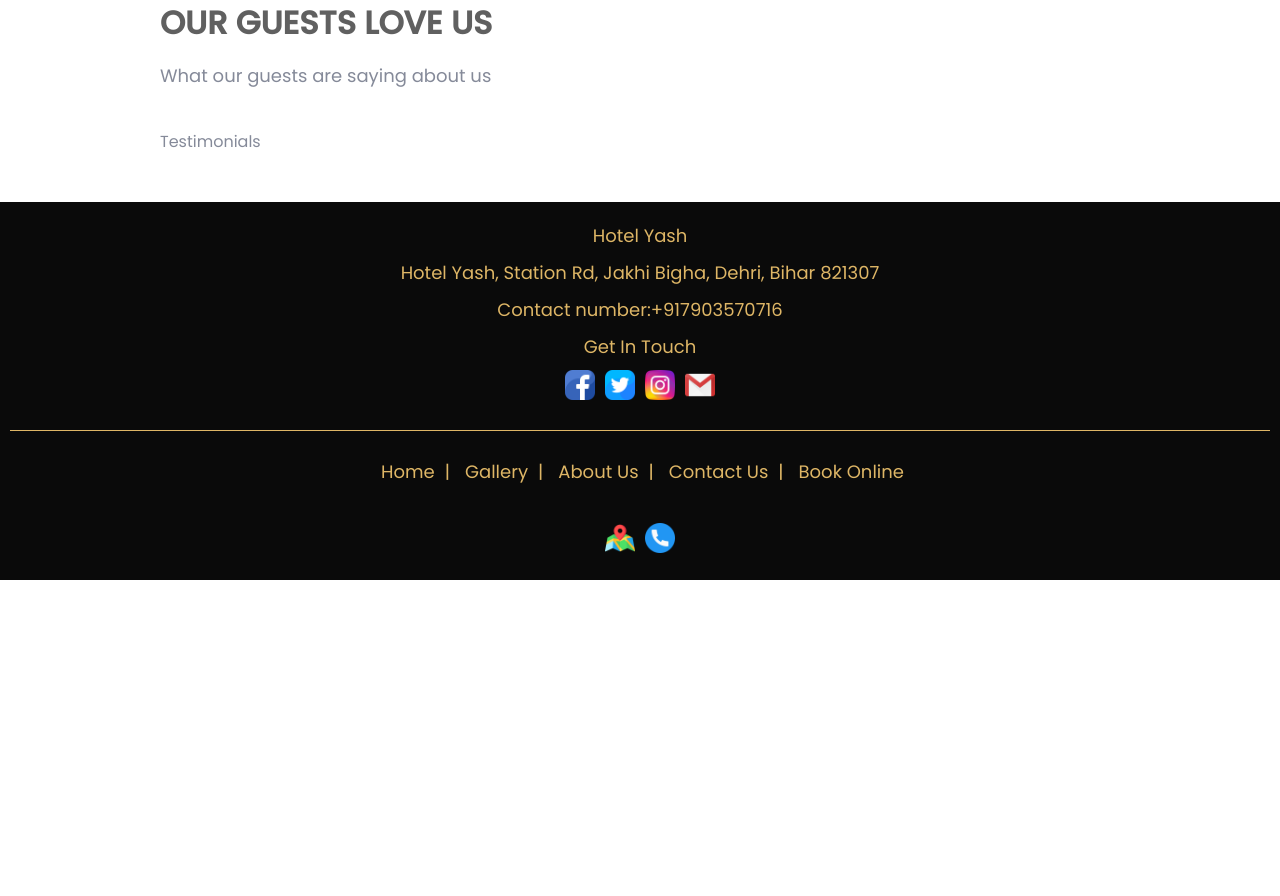
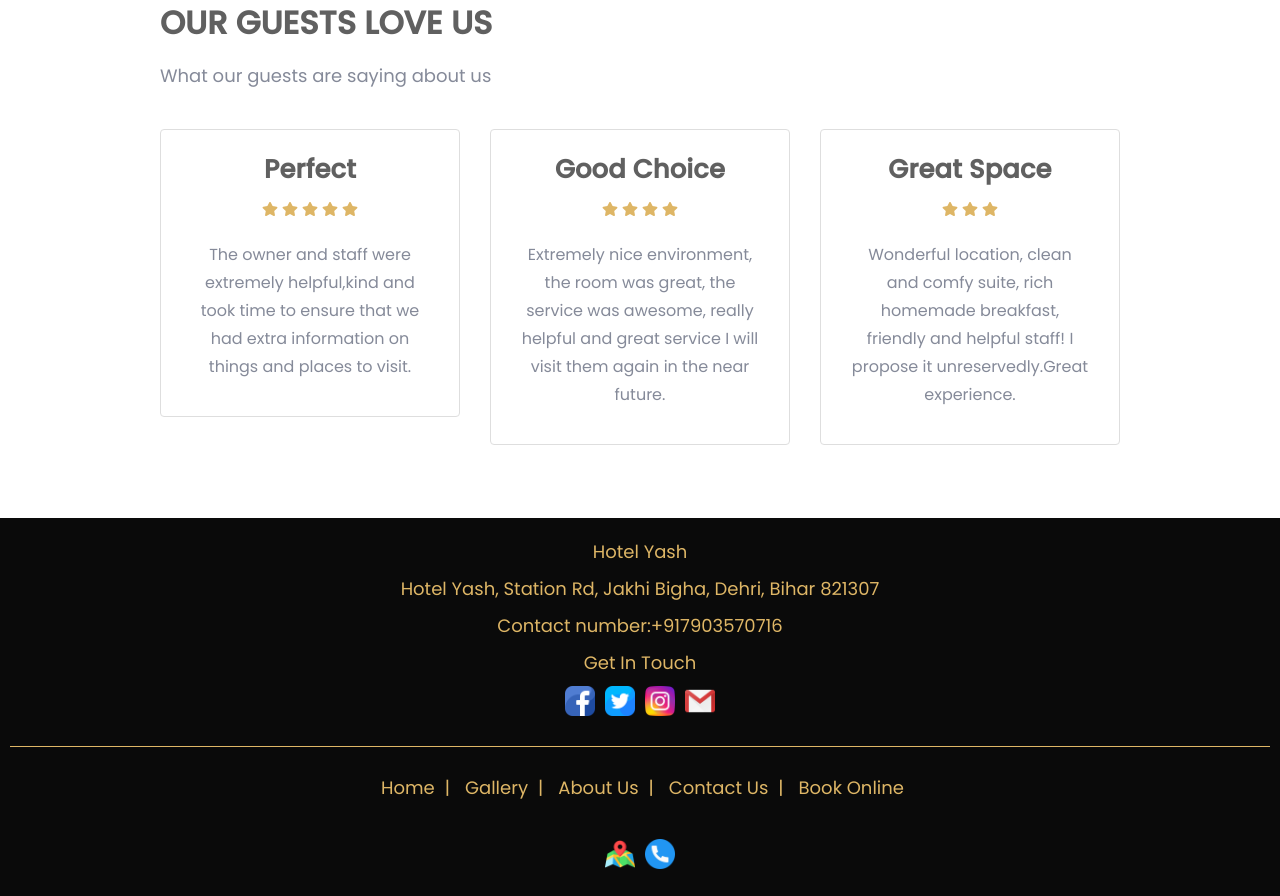
Before and after one commit to 098NandiniPatel/Hotel-Yash-Frontend, a React (Create React App) app: page / in a window 1280 px wide. Shown: the part 4480-5376 px from the top of the page. Before the commit the page ends 5060 px from the top, so only its background shows below. Built offline with nearby package versions, Linux system fonts and the light colour scheme.

Commit message:
testimonial

```diff
--- a/src/Pages/HappyRoom.js
+++ b/src/Pages/HappyRoom.js
@@ -7,6 +7,7 @@ import DateForm from '../components/home/DateForm'
 import { aboutImg } from '../helpers/aboutImg'
 import Carousel from 'react-material-ui-carousel'
 import { Stack } from '@mui/material'
+import Testimonials from '../components/home/Testimonials'
 const HappyRoom = () => {
   return (
     <>
@@ -40,6 +41,8 @@ const HappyRoom = () => {
       <section>
         <h2 style={{ color: '#606060' }}>Room Services</h2>
         <Services />
+        <h2 style={{ color: '#606060', padding: '25px 0 15px' }}>What our guest says?</h2>
+        <Testimonials/>
         <h2 style={{ color: '#606060', padding: '25px 0 15px' }}>Similar Room</h2>
         <div className='similar-room-card'>
           <NavLink to={roomList[1].link} style={{ textDecoration: 'none' }}>
--- a/src/Pages/SuperHappyRoom.js
+++ b/src/Pages/SuperHappyRoom.js
@@ -8,6 +8,7 @@ import { NavLink } from 'react-router-dom'
 import { aboutImg } from '../helpers/aboutImg'
 import Carousel from 'react-material-ui-carousel'
 import { Stack } from '@mui/material'
+import Testimonials from '../components/home/Testimonials'
 const SuperHappyRoom = () => {
   return (
     <>
@@ -39,6 +40,8 @@ const SuperHappyRoom = () => {
       <section>
         <h2 style={{ color: '#606060' }}>Room Services</h2>
         <Services />
+        <h2 style={{ color: '#606060', padding: '25px 0 15px' }}>What our guest says?</h2>
+        <Testimonials/>
         <h2 style={{ color: '#606060', padding: '25px 0 15px' }}>Similar Room</h2>
         <div className='similar-room-card'>
           <NavLink to={roomList[0].link} style={{ textDecoration: 'none' }}>
@@ -48,6 +51,7 @@ const SuperHappyRoom = () => {
 
           </NavLink>
         </div>
+
       </section>
     </>
   )
--- a/src/components/home/Testimonials.js
+++ b/src/components/home/Testimonials.js
@@ -1,8 +1,37 @@
 import React from 'react'
+import { FaStar } from "react-icons/fa";
+import {testimonialList} from "../../helpers/testimonialList";
+import "./testimonial.css"
 
 const Testimonials = () => {
   return (
-    <div>Testimonials</div>
+    <div className="productList">
+    {testimonialList.map(data => {
+      return (
+        <div key={data.id} className="productCard">
+          <div className="card">
+          <div className="productCard_content">
+
+            <div className="displayStack_1">
+              <h3 className="cardName">{data.title}</h3>
+            </div>
+
+            <div className="productRating">
+              {[...Array(data.rating)].map((index) => (
+                <FaStar className="star" id={index + 1} key={index} />
+              ))}
+            </div>
+
+            <div className="displayStack_2">
+              <p className="cardInfo">{data.info}</p>
+            </div>
+
+          </div>
+          </div>
+        </div>
+      )
+    })}
+  </div>
   )
 }
 
--- /dev/null
+++ b/src/components/home/testimonial.css
@@ -0,0 +1,72 @@
+.productList{
+    display: flex;
+    margin-inline: -15px;
+}
+.productCard{
+    transition: 0.2s;
+    padding: 0px 15px;
+    /* position: relative; */
+    width: 33.34%;
+}
+.card{
+    height: auto;
+    background: #fff;
+    border-radius: 4px;
+    border: 1px solid #dedede;
+    box-sizing: border-box;
+    margin-bottom: 25px;
+}
+
+.card:hover{
+    box-shadow: 5px 5px 5px 5px #ede8e8;
+    transition-duration: 0.5s;
+}
+
+.productCard_content{
+    /* letter-spacing: .2px;
+    position: relative; */
+    padding: 20px 30px;
+}
+
+.displayStack_1{
+    text-align: center;
+    font-size: 22px;
+    color: #606060;
+    letter-spacing: .2px;
+}
+
+.productRating
+{
+    text-align: center;
+    margin-top: 10px;
+    color: #deb666;
+
+}
+.star
+{
+    padding: 0 2px;
+    font-size: 20px;
+}
+
+.displayStack_2
+{
+    font-size: 16px;
+    color: #858a99;
+    text-align: center;
+    line-height: 28px;
+    margin: 15px 0px;
+    justify-content: center;
+}
+@media(max-width:768px){
+    .productList{
+        display: flex;
+        flex-direction: column;
+    }
+    .productCard{
+        width: 100%;
+    }
+    .card{
+        height: auto;
+    }
+
+}
--- /dev/null
+++ b/src/helpers/testimonialList.js
@@ -0,0 +1,30 @@
+export const testimonialList=[
+
+    {
+
+        key:0,
+        title:'Perfect',
+        rating: 5,
+        info:'The owner and staff were extremely helpful,kind and took time to ensure that we had extra information on things and places to visit.'
+
+    },
+
+    {
+
+        key:1,
+        title:'Good Choice',
+        rating: 4,
+        info:'Extremely nice environment, the room was great, the service was awesome, really helpful and great service I will visit them again in the near future.'
+
+    },
+
+    {
+
+        key:2,
+        title:'Great Space',
+        rating: 3,
+        info:'Wonderful location, clean and comfy suite, rich homemade breakfast, friendly and helpful staff! I propose it unreservedly.Great experience.'
+
+    }
+
+]
--- a/src/index.css
+++ b/src/index.css
@@ -19,6 +19,15 @@ body {
   background: var(--bg1);
   height: 100vh;
   /* width: 100vw; */
+}
+::-webkit-scrollbar {
+  width: 10px;
+  background-color: white;
+}
+
+::-webkit-scrollbar-thumb {
+  background-color: black;
+  height: 30px;
 }
 #root {
   height: 100%;
```
